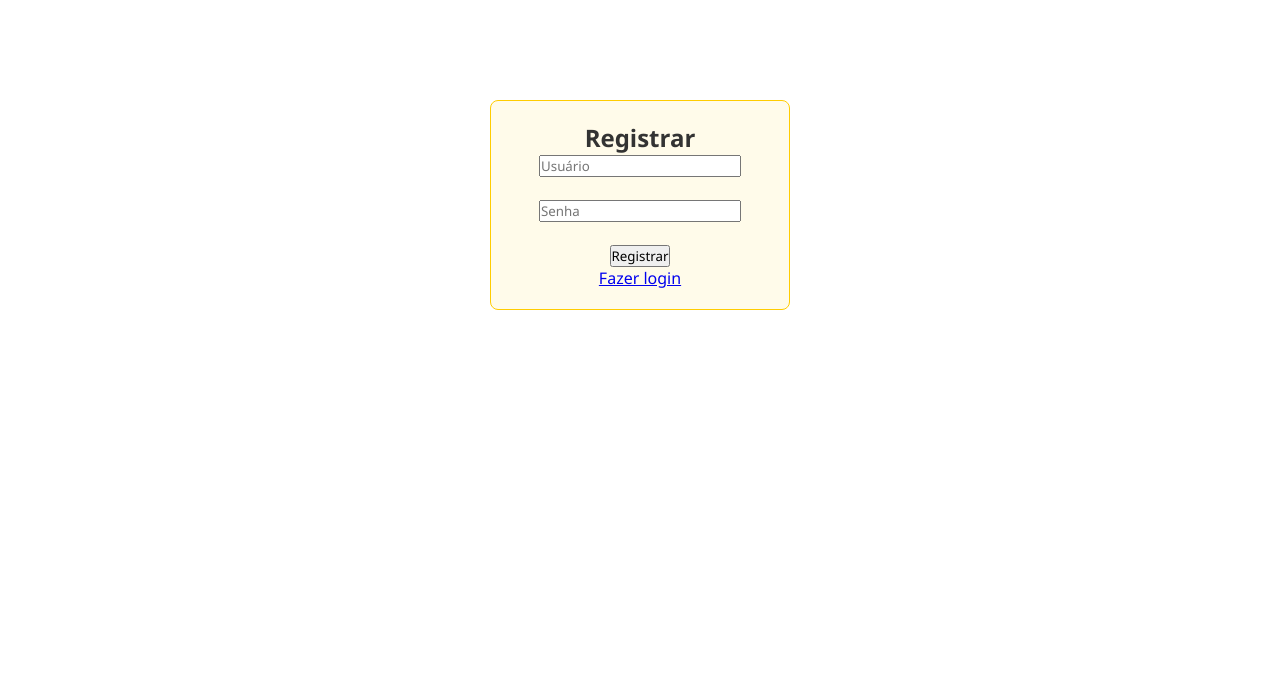
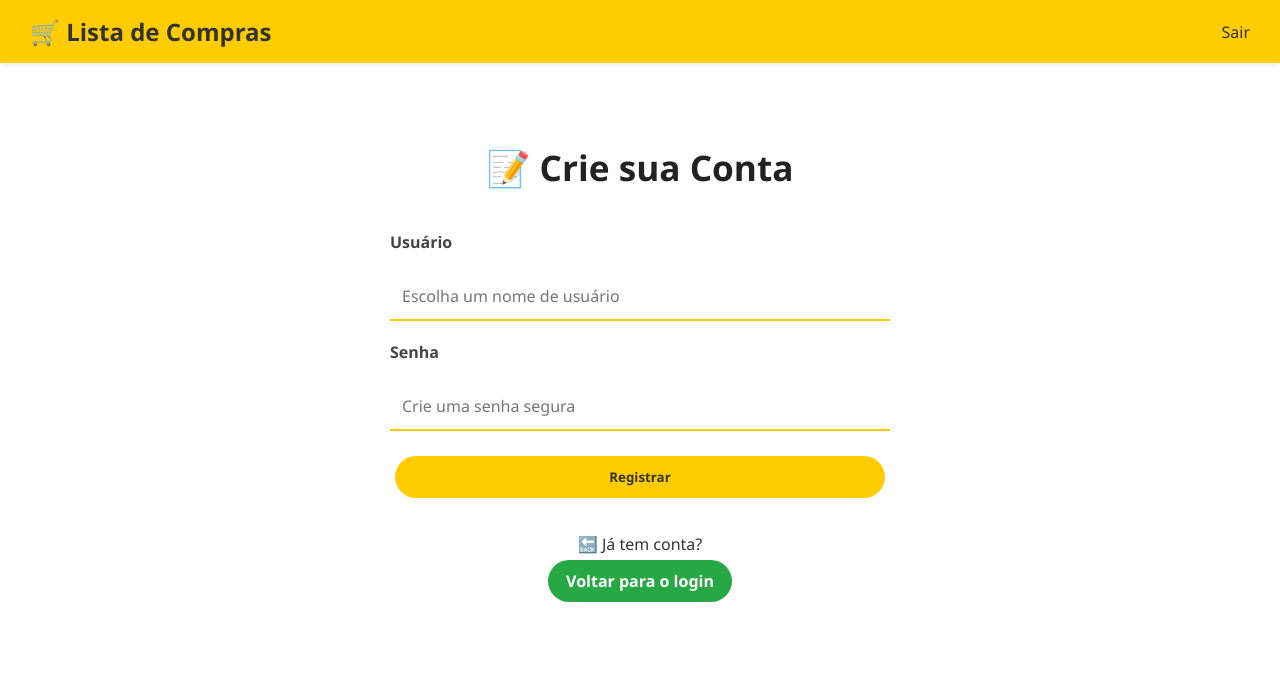
Before and after one commit to rayssarrsilva/ListaCompras, a Flask app: page /register in a window 1280 px wide. Shown: the top 686 px of the page. Run offline with Flask 3, Linux system fonts and the light colour scheme.

Commit message:
alterações no design do registro

```diff
--- a/templates/register.html
+++ b/templates/register.html
@@ -1,19 +1,33 @@
-<!DOCTYPE html>
-<html lang="pt-BR">
-<head>
-    <meta charset="UTF-8">
-    <title>Registrar</title>
-    <link rel="stylesheet" href="{{ url_for('static', filename='css/style.css') }}">
-</head>
-<body>
-    <div class="login-container">
-        <h2>Registrar</h2>
-        <form method="POST">
-            <input type="text" name="username" placeholder="Usuário" required><br><br>
-            <input type="password" name="password" placeholder="Senha" required><br><br>
-            <button type="submit">Registrar</button>
-        </form>
-        <p><a href="{{ url_for('auth.login') }}">Fazer login</a></p>
+{% extends "base.html" %}
+{% block content %}
+  <link rel="stylesheet" href="{{ url_for('static', filename='css/login.css') }}">
+
+  <section class="login-section">
+    <h2 class="login-title">📝 Crie sua Conta</h2>
+
+    <form method="POST" action="{{ url_for('auth.register') }}" class="login-form">
+      <label for="username">Usuário</label>
+      <input type="text" name="username" id="username" placeholder="Escolha um nome de usuário" required>
+
+      <label for="password">Senha</label>
+      <input type="password" name="password" id="password" placeholder="Crie uma senha segura" required>
+
+      <button type="submit" class="btn btn-primary">Registrar</button>
+    </form>
+
+    {% with messages = get_flashed_messages() %}
+      {% if messages %}
+        <div class="flash-messages">
+          {% for msg in messages %}
+            <p class="flash">{{ msg }}</p>
+          {% endfor %}
+        </div>
+      {% endif %}
+    {% endwith %}
+
+    <div class="register-link">
+      <p>🔙 Já tem conta?</p>
+      <a href="{{ url_for('auth.login') }}" class="btn btn-secondary">Voltar para o login</a>
     </div>
-</body>
-</html>
+  </section>
+{% endblock %}
```
